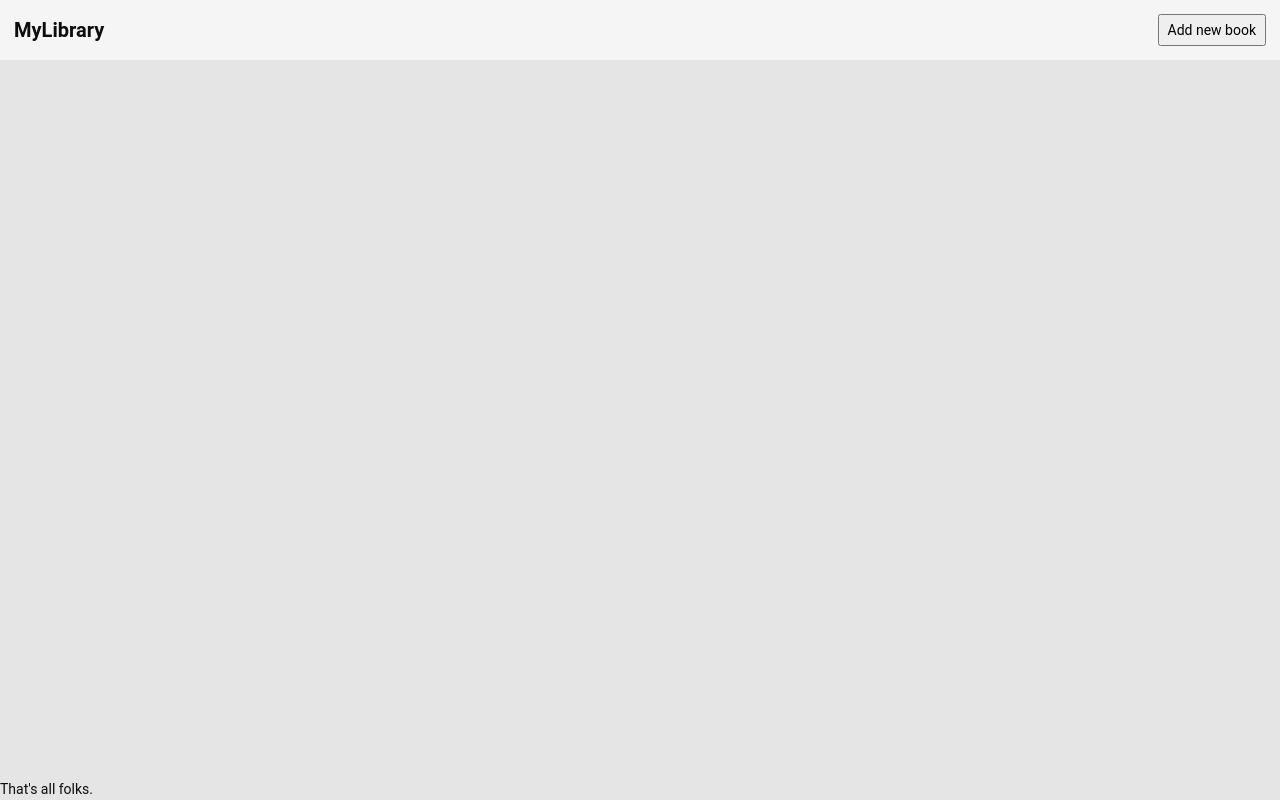
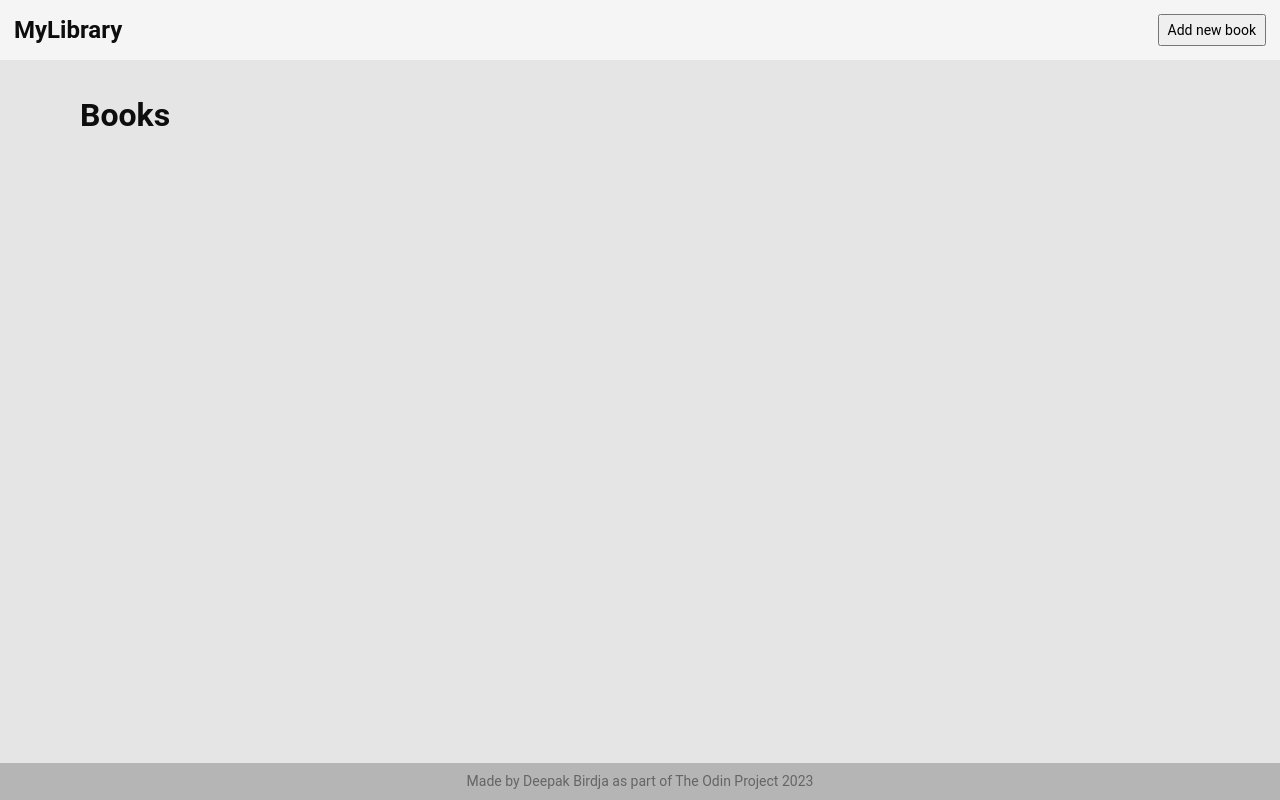
Before and after one commit to devebe/js-objects-odin, a plain HTML site: page index.html in a window 1280 px wide. Drawn offline with Linux system fonts and the light colour scheme.

Commit message:
show number of books on page

```diff
--- a/index.html
+++ b/index.html
@@ -15,7 +15,6 @@
             <button id="close"><img src="./SVG/close_black_24dp.svg" alt="Close"></button>
         </div>
         <div id="modal-content">
-
         </div>
         <div id="modal-footer">
             <button id="submit-book">Add to library</button>
@@ -27,11 +26,16 @@
             <button id="add-book">Add new book</button>
         </nav>
         <main>
+            <div id="header">
+                <h1 id="page-title">Books</h1>
+            </div>
             <div id="main">
             </div>
         </main>
         <footer>
-            That's all folks.
+            <div id="footer">
+                Made by Deepak Birdja as part of The Odin Project 2023
+            </div>
         </footer>
     </div>
 </body>
--- a/index.js
+++ b/index.js
@@ -65,6 +65,18 @@ function viewLibrary() {
         viewBook(book)
     })
     listenAfterDOMLoad()
+    viewNumberOfBooksInLibrary()
+}
+
+function viewNumberOfBooksInLibrary() {
+    const headerTitle = document.getElementById('page-title')
+
+    if (myLibrary.length == 0) {
+        headerTitle.textContent = 'Books'
+    }
+    else {
+        headerTitle.textContent = `Books (${myLibrary.length})`
+    }
 }
 
 function viewModal() {
@@ -141,3 +153,5 @@ hideModal.addEventListener('click', closeModal)
 
 let submit = document.getElementById('submit-book')
 submit.addEventListener('click', addBooktoLibrary)
+
+viewNumberOfBooksInLibrary()
--- a/style.css
+++ b/style.css
@@ -20,9 +20,21 @@ body {
     margin: 0;
 }
 
-h2, h3 {
+h1, h2, h3 {
+    margin: 0;
+    line-height: 120%;
+}
+
+h1 {
+    font-size: 32px;
+}
+
+h2 {
+    font-size: 24px;
+}
+
+h3 {
     font-size: 20px;
-    margin: 0;
 }
 
 body {
@@ -47,11 +59,18 @@ nav {
     align-items: center;
 }
 
+#header {
+    display: grid;
+    grid-auto-rows: min-content;
+    gap: 8px;
+    padding: 8px 80px;
+}
+
 #main {
     display: grid;
     grid-template-columns: repeat(auto-fill, minmax(320px, 1fr));
     grid-auto-rows: auto auto;
-    padding: 32px;
+    padding: 32px 80px;
     gap: 24px;
 }
 
@@ -165,3 +184,10 @@ button {
 .pageCount, .rating {
     width: 120px;
 }
+
+#footer {
+    color: #656565;
+    background-color: #b5b5b5;
+    text-align: center;
+    padding: 8px;
+}
```
